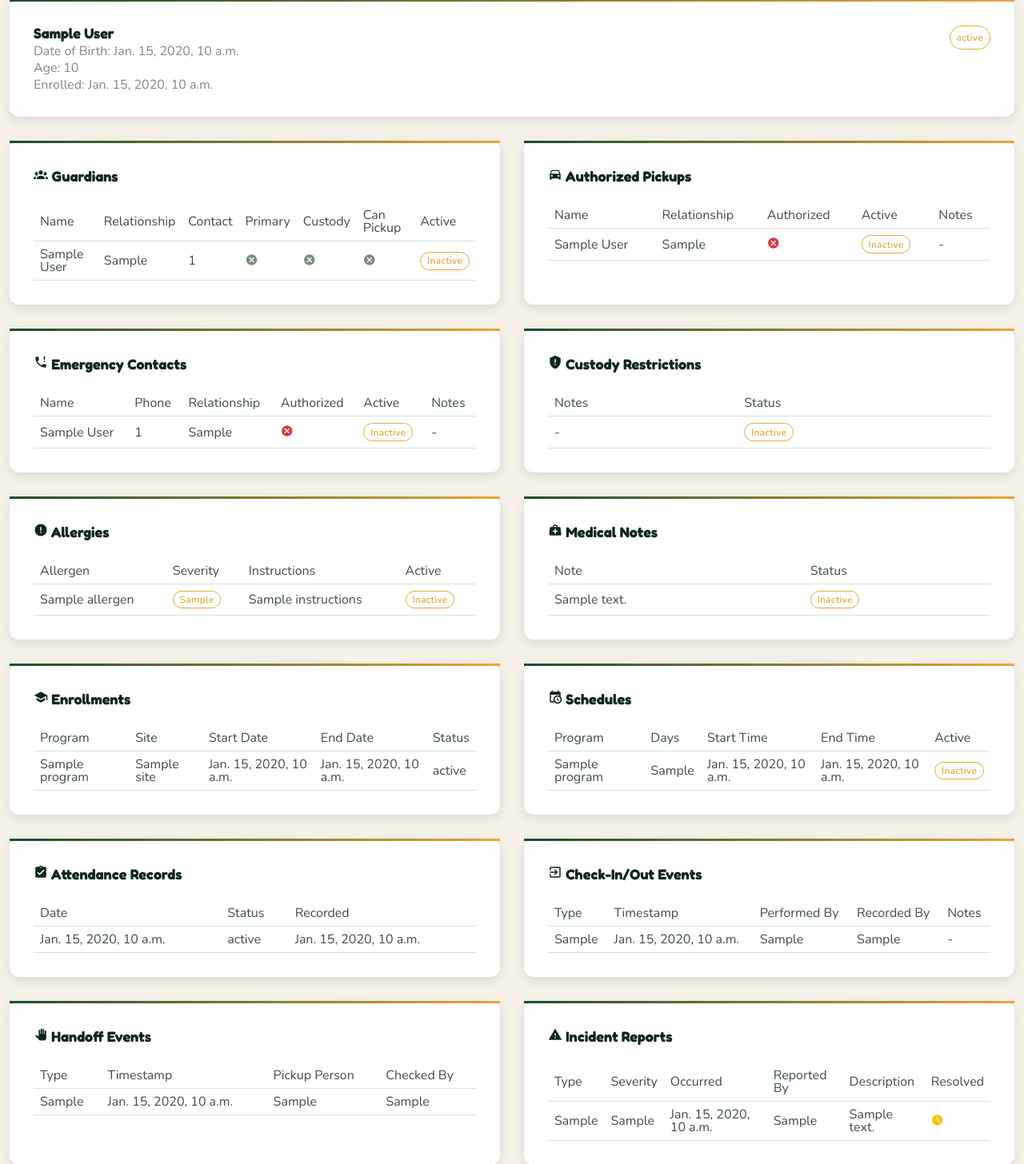
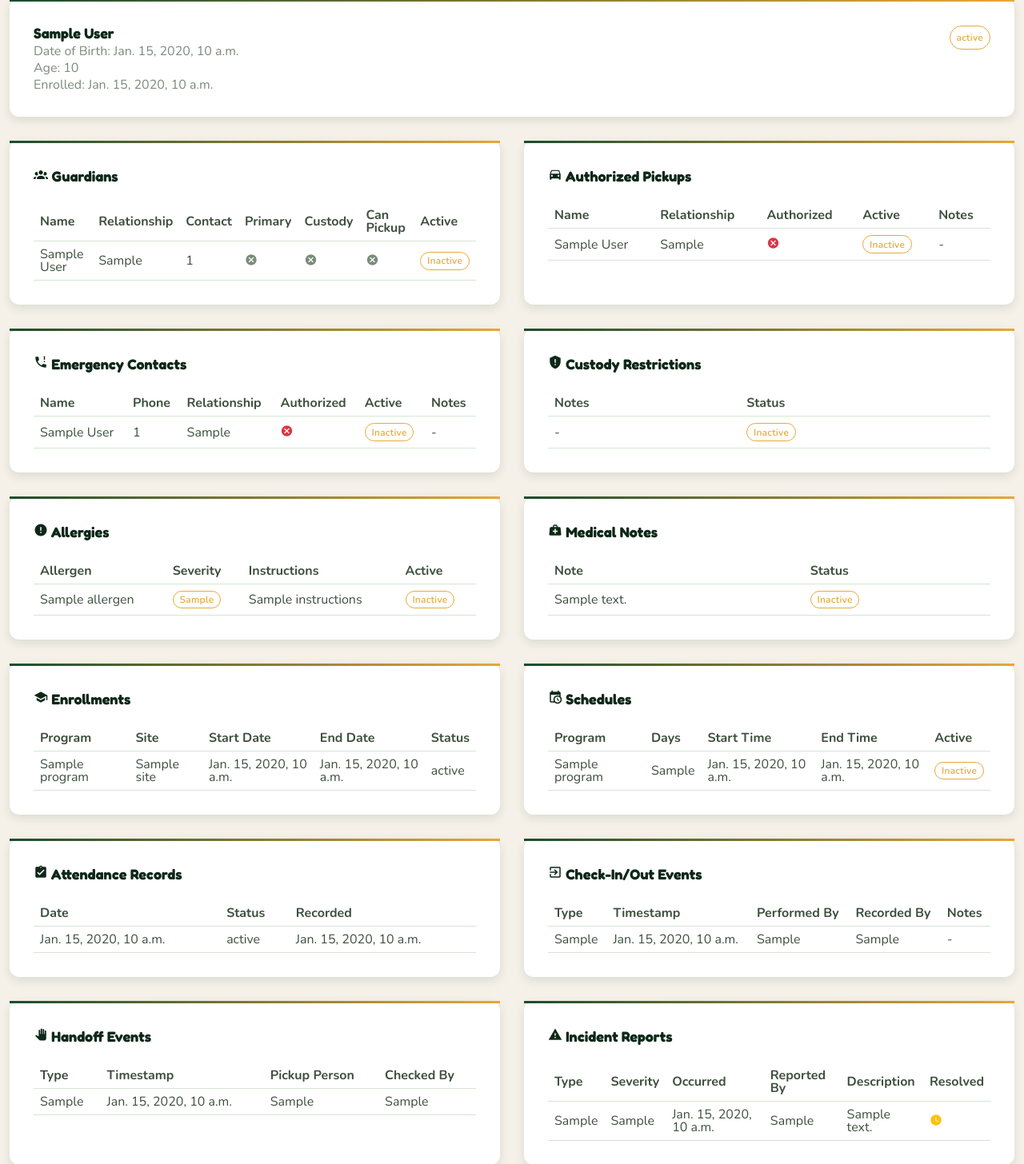
Before and after one commit to Terry-BrooksJr/safari-leader, a Django app: template templates/children/child_detail.html in a window 1280 px wide. Shown: the part 266-1722 px from the top of the page at 80% size. Run offline with Django 3.2, Linux system fonts and the light colour scheme; the template is opened without the code that fills it: most values are stand-ins (such as "Sample title", 1, 10 or a date in 2020); some libraries are stand-ins or nearby versions.

Commit message:
feat: Add CI pipeline and setup Python environment action; update child detail view and templates for improved display

```diff
--- a/applications/children/models.py
+++ b/applications/children/models.py
@@ -72,7 +72,7 @@ class AuthorizedPickupProfile(models.Model):
     verification_notes = models.TextField(null=True, blank=True)
 
     def __str__(self) -> str:
-        return f"Pickup Agent: {self.user.last_name}, {self.user.first_name}"
+        return f"{self.user.last_name}, {self.user.first_name} ({self.get_relationship_display()})"
 
     def toggle_active_status(self):
         """
--- a/templates/children/child_detail.html
+++ b/templates/children/child_detail.html
@@ -21,7 +21,7 @@
       <div class="card-body">
         <div class="d-flex justify-content-between align-items-start">
           <div>
-            <h3 class="card-title mb-1">{{ child.first_name }} {{ child.last_name }}</h3>
+            <h1 class="card-title mb-1">{{ child.first_name }} {{ child.last_name }}</h1>
             <p class="text-muted mb-0">Date of Birth: {{ child.date_of_birth }}</p>
             <p class="text-muted mb-0">Age: {{ child.age }}</p>
             <p class="text-muted mb-0">Enrolled: {{ child.created_at }}</p>
@@ -48,13 +48,13 @@
           <table class="table table-hover">
             <thead>
               <tr>
-                <th>Name</th>
-                <th>Relationship</th>
-                <th>Contact</th>
-                <th>Primary</th>
-                <th>Custody</th>
-                <th>Can Pickup</th>
-                <th>Active</th>
+                <th  class="fw-bolder">Name</th>
+                <th  class="fw-bolder">Relationship</th>
+                <th  class="fw-bolder">Contact</th>
+                <th  class="fw-bolder">Primary</th>
+                <th  class="fw-bolder">Custody</th>
+                <th  class="fw-bolder">Can Pickup</th>
+                <th  class="fw-bolder">Active</th>
               </tr>
             </thead>
             <tbody>
@@ -101,11 +101,11 @@
           <table class="table table-hover">
             <thead>
               <tr>
-                <th>Name</th>
-                <th>Relationship</th>
-                <th>Authorized</th>
-                <th>Active</th>
-                <th>Notes</th>
+                <th  class="fw-bolder">Name</th>
+                <th  class="fw-bolder">Relationship</th>
+                <th  class="fw-bolder">Authorized</th>
+                <th  class="fw-bolder">Active</th>
+                <th  class="fw-bolder">Notes</th>
               </tr>
             </thead>
             <tbody>
@@ -146,12 +146,12 @@
           <table class="table table-hover">
             <thead>
               <tr>
-                <th>Name</th>
-                <th>Phone</th>
-                <th>Relationship</th>
-                <th>Authorized</th>
-                <th>Active</th>
-                <th>Notes</th>
+                <th  class="fw-bolder">Name</th>
+                <th  class="fw-bolder">Phone</th>
+                <th  class="fw-bolder">Relationship</th>
+                <th  class="fw-bolder">Authorized</th>
+                <th  class="fw-bolder">Active</th>
+                <th  class="fw-bolder">Notes</th>
               </tr>
             </thead>
             <tbody>
@@ -190,8 +190,8 @@
           <table class="table table-hover">
             <thead>
               <tr>
-                <th>Notes</th>
-                <th>Status</th>
+                <th class="fw-bolder">Notes</th>
+                <th class="fw-bolder">Status</th>
               </tr>
             </thead>
             <tbody>
@@ -226,10 +226,10 @@
           <table class="table table-hover">
             <thead>
               <tr>
-                <th>Allergen</th>
-                <th>Severity</th>
-                <th>Instructions</th>
-                <th>Active</th>
+                <th class="fw-bolder">Allergen</th>
+                <th class="fw-bolder">Severity</th>
+                <th class="fw-bolder">Instructions</th>
+                <th class="fw-bolder">Active</th>
               </tr>
             </thead>
             <tbody>
@@ -267,8 +267,8 @@
           <table class="table table-hover">
             <thead>
               <tr>
-                <th>Note</th>
-                <th>Status</th>
+                <th class="fw-bolder">Note</th>
+                <th class="fw-bolder">Status</th>
               </tr>
             </thead>
             <tbody>
@@ -303,11 +303,11 @@
           <table class="table table-hover">
             <thead>
               <tr>
-                <th>Program</th>
-                <th>Site</th>
-                <th>Start Date</th>
-                <th>End Date</th>
-                <th>Status</th>
+                <th class="fw-bolder">Program</th>
+                <th class="fw-bolder">Site</th>
+                <th class="fw-bolder">Start Date</th>
+                <th class="fw-bolder">End Date</th>
+                <th class="fw-bolder">Status</th>
               </tr>
             </thead>
             <tbody>
@@ -339,11 +339,11 @@
           <table class="table table-hover">
             <thead>
               <tr>
-                <th>Program</th>
-                <th>Days</th>
-                <th>Start Time</th>
-                <th>End Time</th>
-                <th>Active</th>
+                <th class="fw-bolder">Program</th>
+                <th class="fw-bolder">Days</th>
+                <th class="fw-bolder">Start Time</th>
+                <th class="fw-bolder">End Time</th>
+                <th class="fw-bolder">Active</th>
               </tr>
             </thead>
             <tbody>
@@ -381,9 +381,9 @@
           <table class="table table-hover">
             <thead>
               <tr>
-                <th>Date</th>
-                <th>Status</th>
-                <th>Recorded</th>
+                <th class="fw-bolder">Date</th>
+                <th class="fw-bolder">Status</th>
+                <th class="fw-bolder">Recorded</th>
               </tr>
             </thead>
             <tbody>
@@ -414,11 +414,11 @@
           <table class="table table-hover">
             <thead>
               <tr>
-                <th>Type</th>
-                <th>Timestamp</th>
-                <th>Performed By</th>
-                <th>Recorded By</th>
-                <th>Notes</th>
+                <th class="fw-bolder">Type</th>
+                <th class="fw-bolder">Timestamp</th>
+                <th class="fw-bolder">Performed By</th>
+                <th class="fw-bolder">Recorded By</th>
+                <th class="fw-bolder">Notes</th>
               </tr>
             </thead>
             <tbody>
@@ -454,10 +454,10 @@
           <table class="table table-hover">
             <thead>
               <tr>
-                <th>Type</th>
-                <th>Timestamp</th>
-                <th>Pickup Person</th>
-                <th>Checked By</th>
+                <th class="fw-bolder">Type</th>
+                <th class="fw-bolder">Timestamp</th>
+                <th class="fw-bolder">Pickup Person</th>
+                <th class="fw-bolder">Checked By</th>
               </tr>
             </thead>
             <tbody>
@@ -489,12 +489,12 @@
           <table class="table table-hover">
             <thead>
               <tr>
-                <th>Type</th>
-                <th>Severity</th>
-                <th>Occurred</th>
-                <th>Reported By</th>
-                <th>Description</th>
-                <th>Resolved</th>
+                <th class="fw-bolder">Type</th>
+                <th class="fw-bolder">Severity</th>
+                <th class="fw-bolder">Occurred</th>
+                <th class="fw-bolder">Reported By</th>
+                <th class="fw-bolder">Description</th>
+                <th class="fw-bolder">Resolved</th>
               </tr>
             </thead>
             <tbody>
@@ -534,10 +534,10 @@
           <table class="table table-hover">
             <thead>
               <tr>
-                <th>Type</th>
-                <th>Uploaded By</th>
-                <th>Date Created</th>
-                <th>File</th>
+                <th class="fw-bolder">Type</th>
+                <th class="fw-bolder">Uploaded By</th>
+                <th class="fw-bolder">Date Created</th>
+                <th class="fw-bolder">File</th>
               </tr>
             </thead>
             <tbody>
```
Also changed, not shown: applications/children/views.py (+6 -7 lines), .github/actions/setup-python-env/action.yaml (added), .github/workflows/commit_check.yaml (added), applications/children/templatetags/__init__.py (added), 1 other file.
